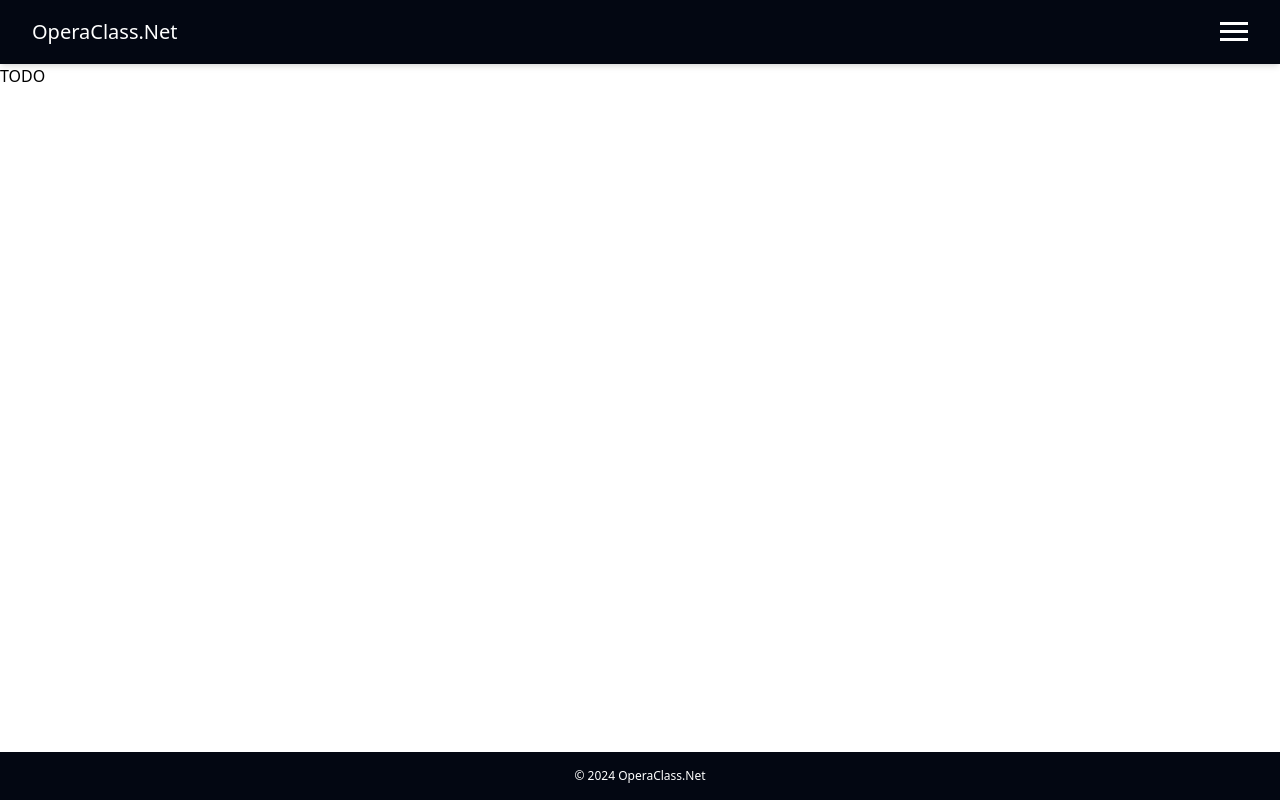
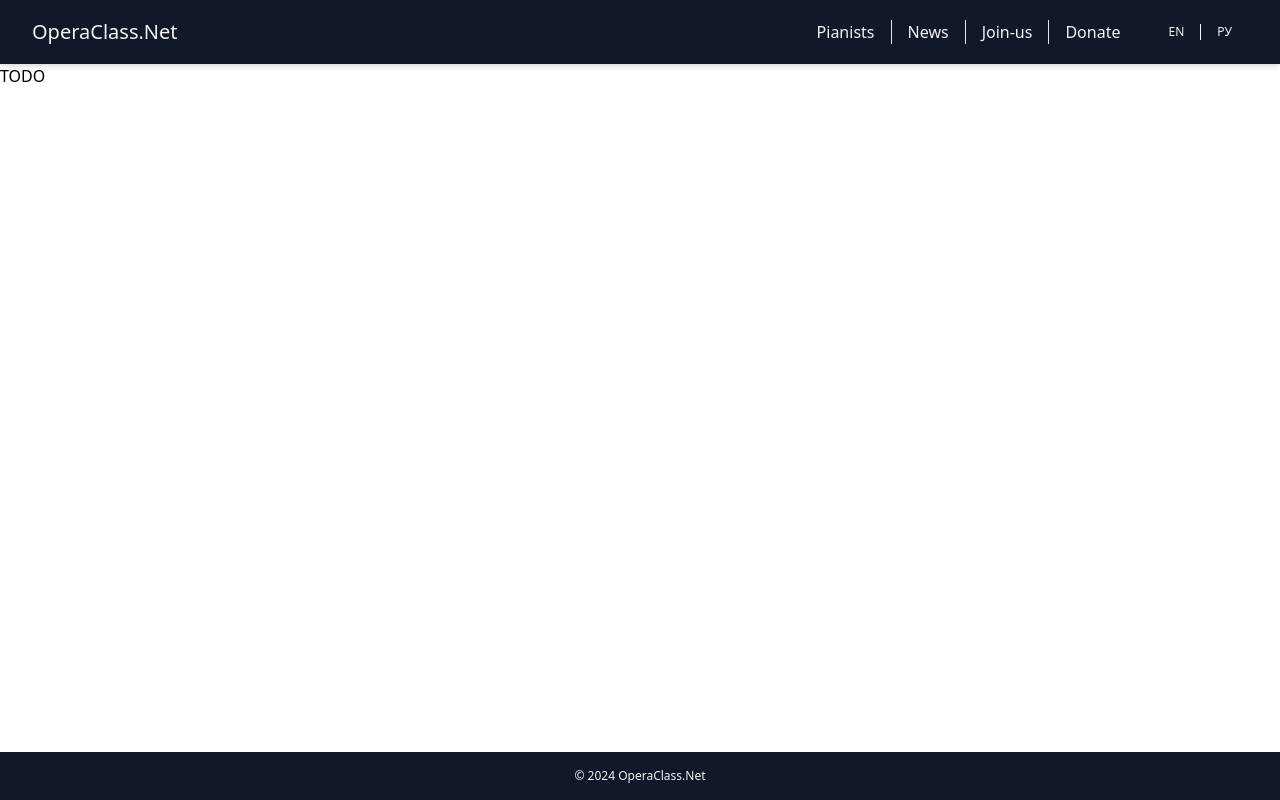
Before and after one commit to magom001/operaclass.net, a Next.js app in the folder frontend/: page /en in a window 1280 px wide. Built offline with nearby package versions, Linux system fonts and the light colour scheme.

Commit message:
adaptive header

```diff
--- a/frontend/src/app/LanguageSwitcher.tsx
+++ b/frontend/src/app/LanguageSwitcher.tsx
@@ -1,7 +1,6 @@
 "use client";
 
 import { usePathname, useRouter } from "@/i18n";
-import { useParams } from "next/navigation";
 import type { HTMLAttributes } from "react";
 
 interface Props {
@@ -11,11 +10,10 @@ interface Props {
 export default function LanguageSwitcher({ className }: Props) {
   const router = useRouter();
   const pathname = usePathname();
-  const params = useParams();
 
   return (
     <ul
-      className={`flex flex-row divide-solid divide-current divide-x-2 ${className}`}
+      className={`flex flex-row divide-solid divide-current divide-x ${className}`}
     >
       <li className="px-4">
         <button
--- a/frontend/src/app/[locale]/pianists/Filters.tsx
+++ b/frontend/src/app/[locale]/pianists/Filters.tsx
@@ -60,8 +60,8 @@ export function Filters({
               <h2 className="capitalize font-thin antialiased mb-1">
                 {t("Filters.city")}
               </h2>
-              <ul className="flex flex-row flex-wrap">
-                <li className="mr-1">
+              <ul className="flex flex-row flex-wrap gap-1.5">
+                <li>
                   <button
                     role="button"
                     onClick={resetFilter.bind(null, "cities")}
@@ -71,7 +71,7 @@ export function Filters({
                   </button>
                 </li>
                 {allCities.map((city) => (
-                  <li key={city.code} className="mr-1">
+                  <li key={city.code}>
                     <button
                       key={city.code}
                       role="button"
@@ -95,8 +95,8 @@ export function Filters({
               <h2 className="capitalize font-thin antialiased mb-1">
                 {t("Filters.fluently-speak")}
               </h2>
-              <ul className="flex flex-row flex-wrap">
-                <li className="mr-1">
+              <ul className="flex flex-row flex-wrap gap-1.5">
+                <li>
                   <button
                     role="button"
                     onClick={resetFilter.bind(null, "speaks")}
@@ -106,7 +106,7 @@ export function Filters({
                   </button>
                 </li>
                 {allLanguages.map((language) => (
-                  <li key={language.alpha2} className="mr-1">
+                  <li key={language.alpha2}>
                     <button
                       key={language.alpha2}
                       role="button"
@@ -130,8 +130,8 @@ export function Filters({
               <h2 className="capitalize font-thin antialiased mb-1">
                 {t("Filters.reads")}
               </h2>
-              <ul className="flex flex-row flex-wrap">
-                <li className="mr-1">
+              <ul className="flex flex-row flex-wrap gap-1.5">
+                <li>
                   <button
                     role="button"
                     onClick={resetFilter.bind(null, "reads")}
@@ -141,7 +141,7 @@ export function Filters({
                   </button>
                 </li>
                 {allLanguages.map((language) => (
-                  <li key={language.alpha2} className="mr-1">
+                  <li key={language.alpha2}>
                     <button
                       key={language.alpha2}
                       role="button"
@@ -165,8 +165,8 @@ export function Filters({
               <h2 className="capitalize font-thin antialiased mb-1">
                 {t("Filters.experience")}
               </h2>
-              <ul className="flex flex-row flex-wrap">
-                <li className="mr-1">
+              <ul className="flex flex-row flex-wrap gap-1.5">
+                <li>
                   <button
                     role="button"
                     onClick={resetFilter.bind(null, "experiences")}
@@ -176,7 +176,7 @@ export function Filters({
                   </button>
                 </li>
                 {allExperiences.map((experience) => (
-                  <li key={experience.code} className="mr-1">
+                  <li key={experience.code}>
                     <button
                       key={experience.code}
                       role="button"
@@ -200,8 +200,8 @@ export function Filters({
               <h2 className="capitalize font-thin antialiased mb-1">
                 {t("Filters.goals")}
               </h2>
-              <ul className="flex flex-row flex-wrap">
-                <li className="mr-1">
+              <ul className="flex flex-row flex-wrap gap-1.5">
+                <li>
                   <button
                     role="button"
                     onClick={resetFilter.bind(null, "goals")}
@@ -211,7 +211,7 @@ export function Filters({
                   </button>
                 </li>
                 {allGoals.map((goal) => (
-                  <li key={goal.code} className="mr-1">
+                  <li key={goal.code}>
                     <button
                       role="button"
                       onClick={() => {
--- a/frontend/src/app/[locale]/pianists/page.tsx
+++ b/frontend/src/app/[locale]/pianists/page.tsx
@@ -49,7 +49,7 @@ export default async function Page({
             experiences={experiences}
             goals={goals}
             languages={languages}
-            className="sticky top-[var(--header-height)] max-h-[calc(100vh-var(--header-height))]"
+            className="sticky top-[var(--header-height)] max-h-[calc(100vh-var(--header-height)-var(--footer-height))] transition-all"
           />
         </aside>
         <FiltersMobile
--- a/frontend/src/app/globals.css
+++ b/frontend/src/app/globals.css
@@ -26,6 +26,10 @@ body {
   min-height: 100dvh;
 }
 
+body.footer-hidden {
+  --footer-height: 0px;
+}
+
 /* body {
   color: rgb(var(--foreground-rgb));
   background: linear-gradient(
--- a/frontend/src/components/Chip.tsx
+++ b/frontend/src/components/Chip.tsx
@@ -11,7 +11,7 @@ export function Chip({
 }) {
   return (
     <span
-      className={`inline-flex items-center px-2.5 py-0.5 antialiased rounded-full text-xs font-medium  ${
+      className={`inline-flex items-center px-3 py-1 antialiased rounded-full text-sm font-semibold ${
         active ? "text-gray-100" : "text-gray-800"
       } ${active ? "bg-gray-800" : "bg-gray-100"} ${className}`}
     >
--- a/frontend/src/components/Footer.tsx
+++ b/frontend/src/components/Footer.tsx
@@ -1,8 +1,22 @@
 "use client";
 
+import { useInView } from "react-intersection-observer";
+
 export default function Footer() {
+  const { ref } = useInView({
+    onChange(inView) {
+      if (inView) {
+        document.body.classList.remove("footer-hidden");
+      } else {
+        document.body.classList.add("footer-hidden");
+      }
+    },
+  });
   return (
-    <footer className="h-[var(--footer-height)] flex items-center justify-center px-8 text-center text-xs text-white bg-gray-950">
+    <footer
+      ref={ref}
+      className="h-[var(--footer-height)] flex items-center justify-center px-8 text-center text-xs text-gray-100 bg-gray-900 antialiased"
+    >
       © {new Date().getFullYear()} OperaClass.Net
     </footer>
   );
--- a/frontend/src/components/Header.tsx
+++ b/frontend/src/components/Header.tsx
@@ -19,13 +19,31 @@ export default function Header() {
 
   return (
     <>
-      <header className="bg-gray-950 shadow-md text-white fixed top-0 left-0 right-0 h-[var(--header-height)] flex items-center justify-between px-8 z-50">
+      <header className="bg-gray-900 shadow-md text-gray-100 fixed top-0 left-0 right-0 h-[var(--header-height)] flex items-center justify-between antialiased px-8 z-50">
         <Link className="text-xl" href="/">
           OperaClass.Net
         </Link>
+        <nav className="hidden lg:flex flex-row items-center">
+          <ul
+            onClick={toggleOpened}
+            className="text-md [&>li]:first-letter:capitalize divide-x px-4 [&>li]:px-4 text-right pl-16 flex flex-row"
+          >
+            {paths.map(({ href, label }) => (
+              <li key={href}>
+                <Link
+                  href={href}
+                  className={`${p.startsWith(href) ? "font-bold" : ""}`}
+                >
+                  {t(label)}
+                </Link>
+              </li>
+            ))}
+          </ul>
+          <LanguageSwitcher className="text-xs" />
+        </nav>
         <button
           type="button"
-          className="w-[28px] h-[20px] relative"
+          className="w-[28px] h-[20px] relative lg:hidden"
           onClick={toggleOpened}
           title={t("toggle-menu")}
         >
@@ -53,19 +71,20 @@ export default function Header() {
       </header>
       <div
         onClick={toggleOpened}
-        className="fixed inset-0 backdrop-blur-sm bg-transparent z-30"
+        className="fixed lg:hidden inset-0 backdrop-blur-sm bg-transparent z-30"
         hidden={!opened}
       />
       <aside
         aria-hidden={!opened}
         tabIndex={-1}
-        className={`fixed flex flex-col justify-between items-center top-0 pt-[80px] pr-4 pl-4 pb-4 z-40 right-0 bottom-0 ${
+        className={`fixed flex lg:hidden flex-col justify-between items-center top-0 pt-[80px] pr-4 pl-4 pb-4 z-40 right-0 bottom-0 ${
           opened ? "" : "-mr-[100%]"
         }  bg-white shadow-lg transition-all duration-300`}
       >
+        <nav>
           <ul
             onClick={toggleOpened}
-          className="text-xl space-y-8 capitalize text-right pl-16"
+            className="text-xl space-y-8 [&>li]:first-letter:capitalize text-right pl-16"
           >
             {paths.map(({ href, label }) => (
               <li key={href}>
@@ -78,6 +97,7 @@ export default function Header() {
               </li>
             ))}
           </ul>
+        </nav>
         <LanguageSwitcher className="text-xs" />
       </aside>
     </>
```
Also changed, not shown: frontend/src/services/cities.ts (+9 -6 lines). Lines whose indentation alone changed are shown as unchanged.
